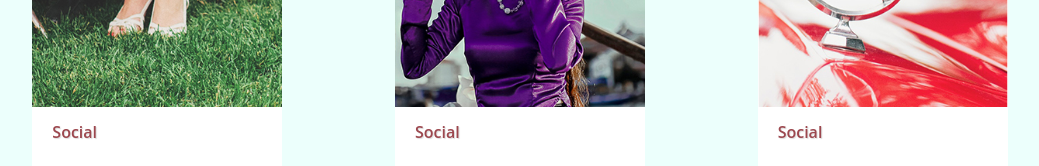
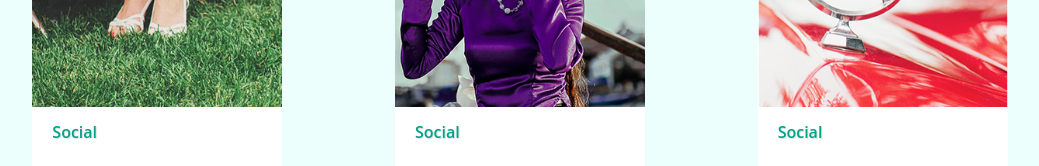
Before and after one commit to KateKateN/Landing-Page-SIGXAK, a plain HTML site: page index.html in a window 1280 px wide. Shown: the part 3800-3966 px from the top of the page, without its empty margins (115-1154 px from the left). Drawn offline with Linux system fonts and the light colour scheme.

Commit message:
changed back color p (blog status)

```diff
--- a/css/style.css
+++ b/css/style.css
@@ -392,7 +392,7 @@ div.blog-items{
 	font-family: 'Open Sans', sans-serif;
 	font-size: 16px;
 	font-weight: 600;
-	color: #9c474e;
+	color: #00a388;
 	padding-left: 20px;
 	text-shadow: 1px 1px 1px #DCDCDC;
 }
```
